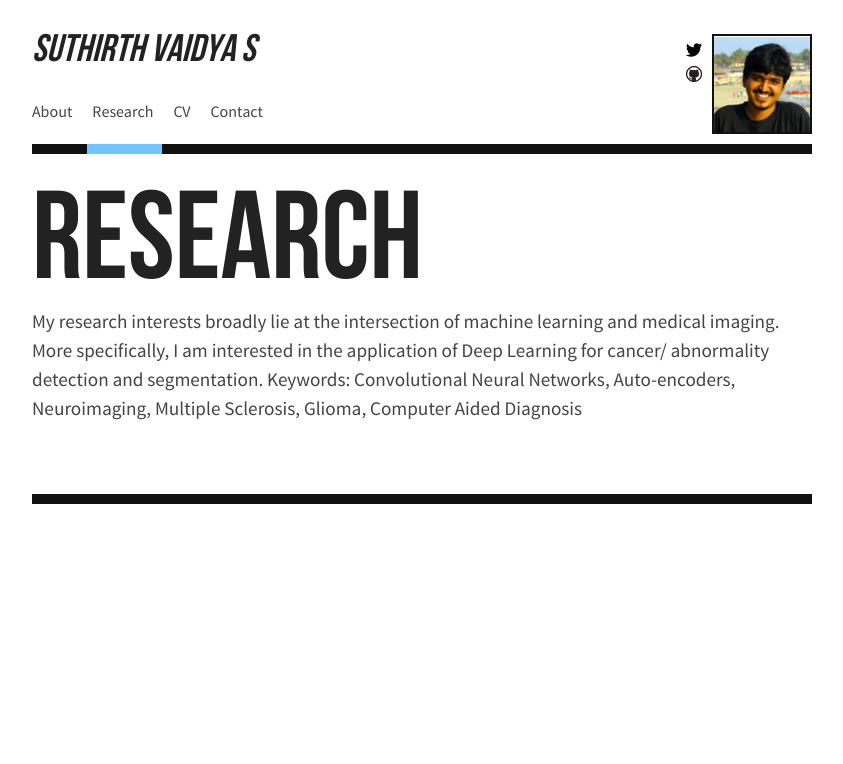
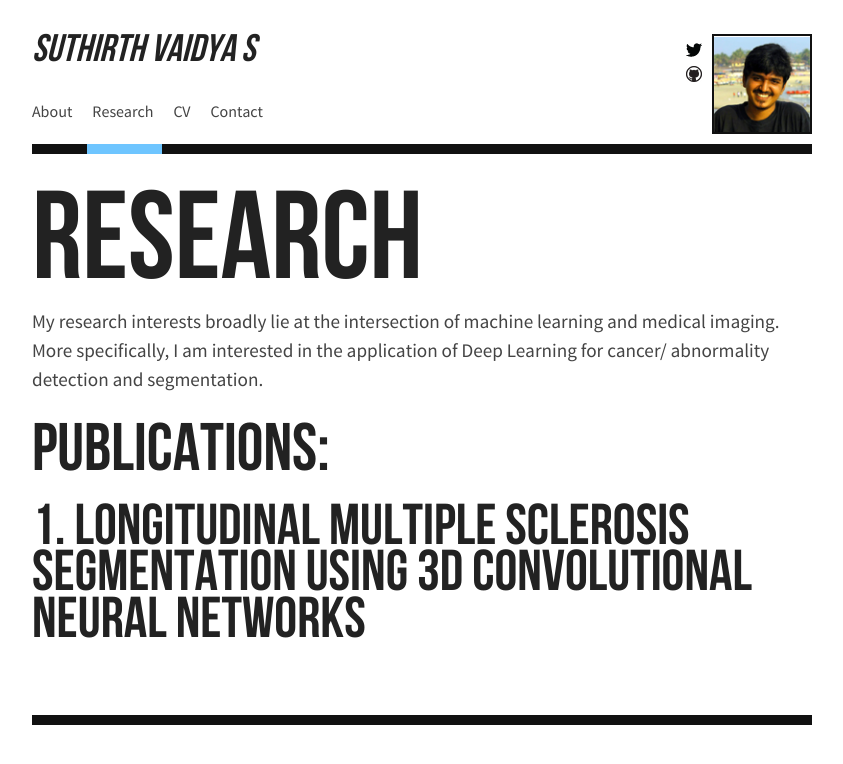
Before and after one commit to suthirth/suthirth.github.io, a Jekyll site: the page built from research/index.html, in a window 1280 px wide. Shown: the top 764 px of the page, without its empty margins (218-1061 px from the left). Built offline with Jekyll 4.4.1, drawn with Linux system fonts in a browser that asks for light colours.

Commit message:
Update index.html

```diff
--- a/research/index.html
+++ b/research/index.html
@@ -5,8 +5,13 @@ layout: default
 ---
 <p>
  My research interests broadly lie at the intersection of machine learning and medical imaging. More specifically, I am interested in the application of Deep Learning for cancer/ abnormality detection and segmentation.
-
-Keywords: Convolutional Neural Networks, Auto-encoders, Neuroimaging, Multiple Sclerosis, Glioma, Computer Aided Diagnosis
 </p>
 
+<h2>
+ Publications:
+</h2>
+<h3>
+1. Longitudinal Multiple Sclerosis Segmentation using 3D Convolutional Neural Networks
+</h3>
+
 <br />
```
